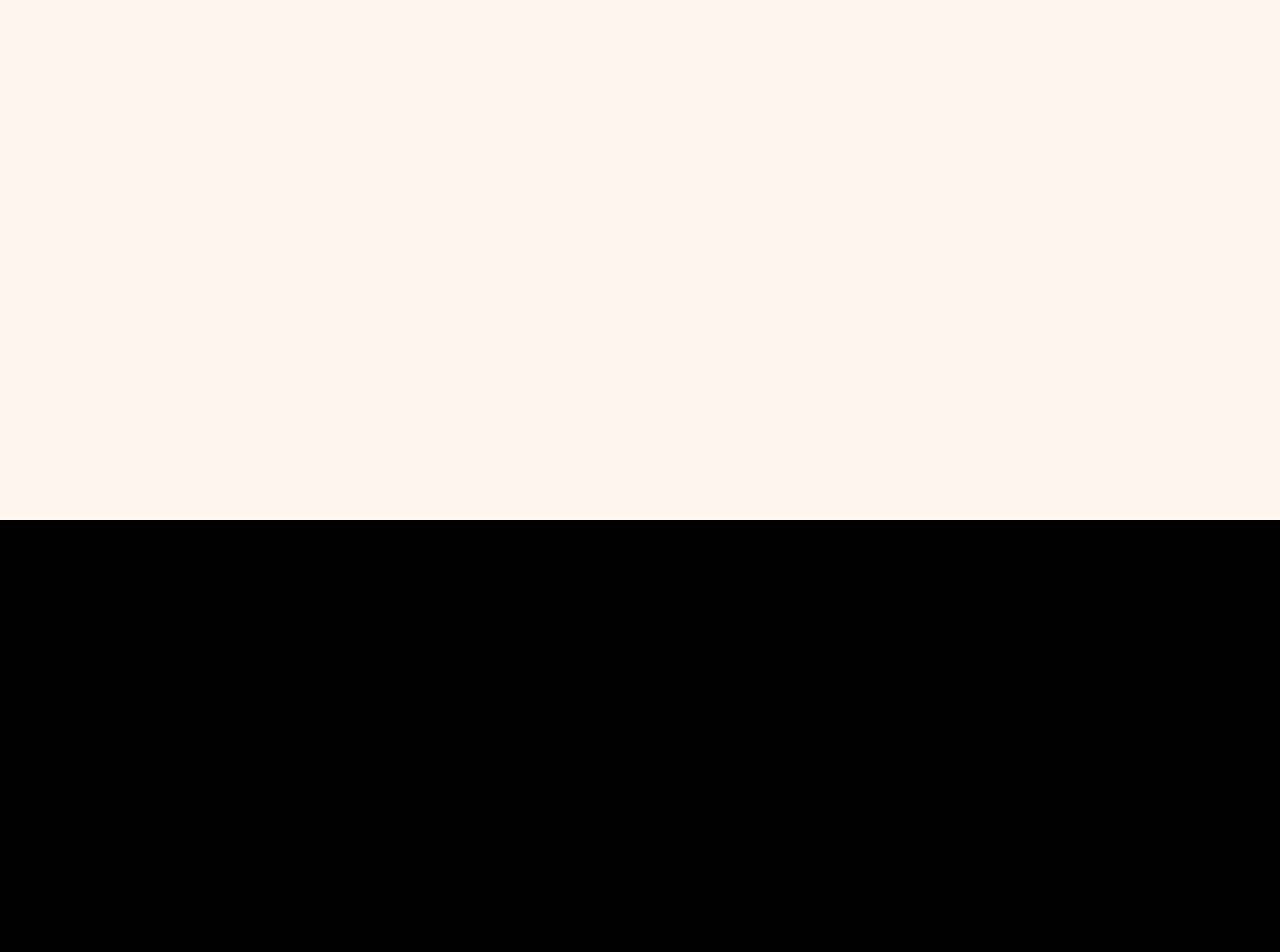
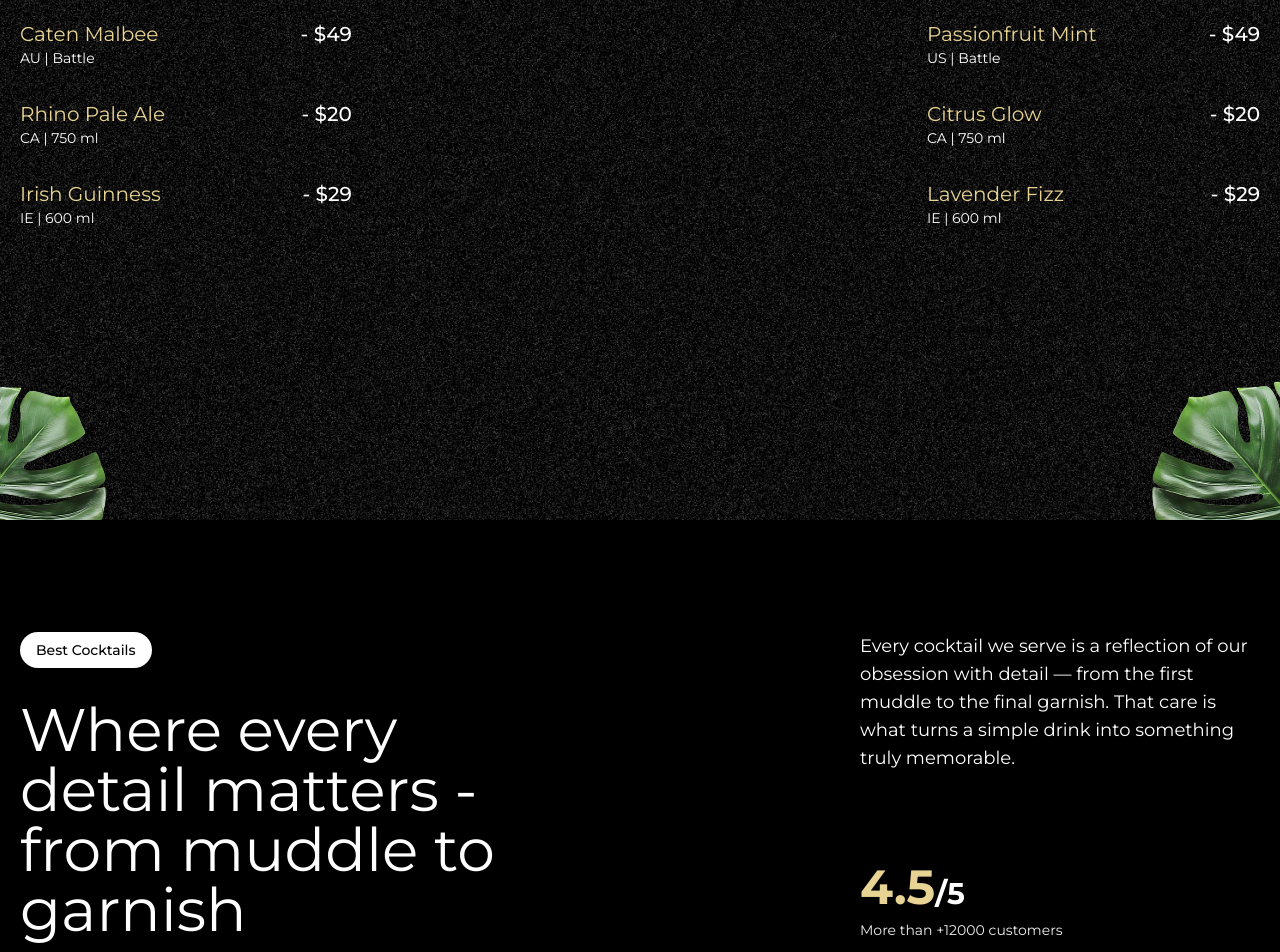
Before and after one commit to nhier17/drink-it, a Next.js app: page / in a window 1280 px wide. Shown: the part 1080-2032 px from the top of the page. Before the commit the page ends 1600 px from the top, so only its background shows below. Built offline with nearby package versions, Linux system fonts and the light colour scheme; a web font is replaced by a local one.

Commit message:
added cocktails

```diff
--- a/app/layout.tsx
+++ b/app/layout.tsx
@@ -24,7 +24,9 @@ export default function RootLayout({
   children: React.ReactNode;
 }>) {
   return (
-    <html lang="en">
+    <html lang="en"
+    suppressHydrationWarning={true}
+    >
       <body
         className={`${montserrat.variable} ${monaSans.variable} antialiased`}
       >
--- a/app/page.tsx
+++ b/app/page.tsx
@@ -2,16 +2,19 @@
 
 import gsap from "gsap";
 import { SplitText, ScrollTrigger } from "gsap/all";
+import Hero from "@/components/features/Hero";
+import Cocktails from "@/components/features/Cocktails";
+import About from "@/components/features/About";
 
 gsap.registerPlugin(ScrollTrigger, SplitText);
 
-import Hero from "@/components/features/Hero";
 
 export default function Home() {
   return (
     <section>
       <Hero />
-      <div className="h-dvh bg-orange-50" />
+      <Cocktails />
+      <About />
     </section>
   );
 }
--- /dev/null
+++ b/components/features/About.tsx
@@ -0,0 +1,46 @@
+"use client";
+
+import gsap from "gsap";
+import { SplitText } from "gsap/all";
+import { useGSAP } from "@gsap/react";
+
+
+const About = () => {
+    useGSAP(() => {
+        const aboutSplit = new SplitText(".about-title", {
+            type: "chars, words",
+        });
+    }, []);
+
+    return (
+        <div id="about">
+            <div className="mb-16 md:px-0 px-5">
+                <div className="content">
+                    <div className="md:col-span-8">
+                        <p className="badge">Best Cocktails</p>
+                        <h2>
+                            Where every detail matters <span className="text-white">-</span>
+                            from muddle to garnish
+                        </h2>
+                    </div>
+                    <div className="sub-content">
+                    <p>
+		        	Every cocktail we serve is a reflection of our obsession with detail — from the first muddle to the final garnish. That care is what turns a simple drink into something truly memorable.
+		        	</p>
+
+			        <div>
+			         <p className="md:text-3xl text-xl font-bold">
+			        	<span>4.5</span>/5
+			         </p>
+			         <p className="text-sm text-white-100">
+			        	More than +12000 customers
+			         </p>
+			        </div>
+                    </div>
+                </div>
+            </div>
+        </div>
+    );
+};
+
+export default About;
--- /dev/null
+++ b/components/features/Cocktails.tsx
@@ -0,0 +1,67 @@
+"use client";
+
+import gsap from "gsap";
+import { useGSAP } from "@gsap/react";
+import Image from "next/image";
+import { cocktailLists, mockTailLists } from "@/constants";
+
+const Cocktails = () => {
+    useGSAP(() => {
+        const parallaxTimeline = gsap.timeline({
+            scrollTrigger: {
+                trigger: "#cocktails",
+                start: "top 30%",
+                end: "bottom 80%",
+                scrub: true,
+            },
+        });
+
+        parallaxTimeline
+        .from('#c-left-leaf', {
+           x: -100, y: 100
+       })
+        .from('#c-right-leaf', {
+           x: 100, y: 100
+       });
+    }, []);
+
+    return (
+        <section id="cocktails" className="noisy">
+            <Image src="/images/cocktail-left-leaf.png" alt="Cocktails" width={500} height={500} id="c-left-leaf" />
+            <Image src="/images/cocktail-right-leaf.png" alt="Cocktails" width={500} height={500} id="c-right-leaf" />
+
+            <div className="list">
+                <div className="popular">
+                    <h2>Most Popular Cocktails</h2>
+                    <ul>
+                        {cocktailLists.map(({ name, country, price, detail }) => (
+                            <li key={name}>
+                                <div className="md:me-28">
+                                    <h3>{name}</h3>
+                                    <p>{country} | {detail}</p>
+                                </div>
+                                <span>- {price}</span>
+                            </li>
+                        ))}
+                    </ul>
+                </div>
+                <div className="loved">
+                    <h2>Most Loved Mocktails</h2>
+                    <ul>
+                        {mockTailLists.map(({ name, country, price, detail }) => (
+                            <li key={name}>
+                                <div className="md:me-28">
+                                    <h3>{name}</h3>
+                                    <p>{country} | {detail}</p>
+                                </div>
+                                <span>- {price}</span>
+                            </li>
+                        ))}
+                    </ul>
+                </div>
+            </div>
+        </section>
+    );
+};
+
+export default Cocktails;
```
